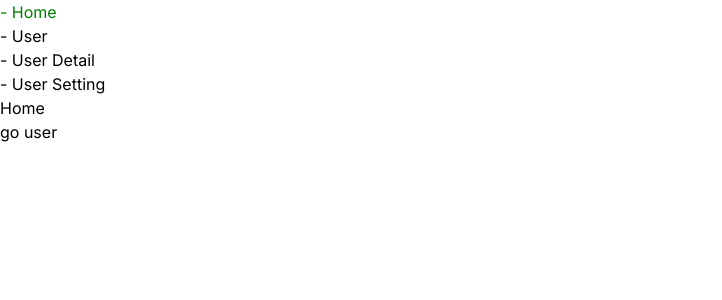
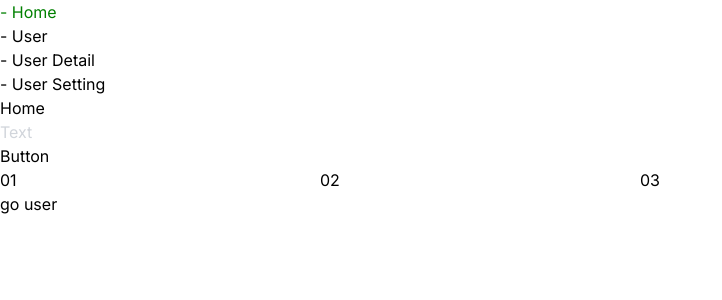
Before and after one commit to nguyenanhtuanHDU/nextjs-learning, a Next.js app: page / in a window 1280 px wide. Shown: the top 300 px of the page, without its empty margins (0-722 px from the left). Built offline with nearby package versions, Linux system fonts and the light colour scheme.

Commit message:
talwind base

```diff
--- a/app/layout.tsx
+++ b/app/layout.tsx
@@ -1,6 +1,6 @@
 import type { Metadata } from 'next'
 import { Inter } from 'next/font/google'
-import './globals.scss'
+import './globals.css'
 
 const inter = Inter({ subsets: ['latin'] })
 
--- a/app/page.tsx
+++ b/app/page.tsx
@@ -17,6 +17,14 @@ export default function Home() {
     <>
       <Navigator />
       <div>Home</div>
+      <div className="text-gray-300">Text</div>
+      <button className="btn btn-primary ">Button</button>
+      <div className="flex flex-row">
+        <div className="basis-1/4">01</div>
+        <div className="basis-1/4">02</div>
+        <div className="basis-1/2">03</div>
+      </div>
+
       <button onClick={() => handleGoUserRoute()}>go user</button>
     </>
   )
--- a/package.json
+++ b/package.json
@@ -18,11 +18,11 @@
     "@types/node": "^20",
     "@types/react": "^18",
     "@types/react-dom": "^18",
-    "autoprefixer": "^10.0.1",
+    "autoprefixer": "^10.4.16",
     "eslint": "^8",
     "eslint-config-next": "14.0.4",
-    "postcss": "^8",
-    "tailwindcss": "^3.3.0",
+    "postcss": "^8.4.32",
+    "tailwindcss": "^3.4.0",
     "typescript": "^5"
   }
 }
```
Also changed, not shown: app/globals.css (renamed from app/globals.scss), 1 other file (tests, documents, lock files or other folders).
